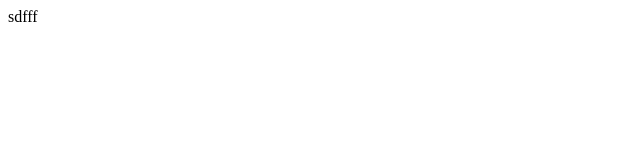
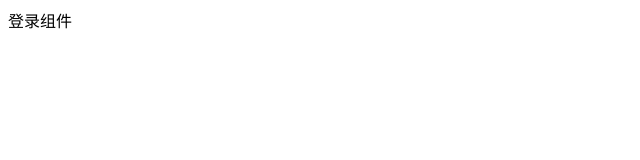
Before and after one commit to Jiang-sanjin/shop_manage, a Vue app: page /#/login in a window 1280 px wide. Shown: the top 160 px of the page, without its empty margins (0-640 px from the left). Built offline with nearby package versions, Linux system fonts and the light colour scheme.

Commit message:
add file

```diff
--- a/src/App.vue
+++ b/src/App.vue
@@ -1,6 +1,7 @@
 <template>
   <div id="app">
-      sdfff
+      <!-- 路由占位符 -->
+      <router-view></router-view>
   </div>
 </template>
 
--- /dev/null
+++ b/src/components/Login.vue
@@ -0,0 +1,14 @@
+<template>
+    <div>
+       登录组件
+    </div>
+</template>
+
+<script>
+export default {
+
+}
+</script>
+<style lang="less" scoped>
+
+</style>
--- a/src/router/index.js
+++ b/src/router/index.js
@@ -1,11 +1,10 @@
 import Vue from 'vue'
 import Router from 'vue-router'
-
-
+import Login from '../components/Login.vue'
 Vue.use(Router)
 
 export default new Router({
-  routes:[
-
+  routes: [
+    { path: '/login', component: Login }
   ]
 })
```
